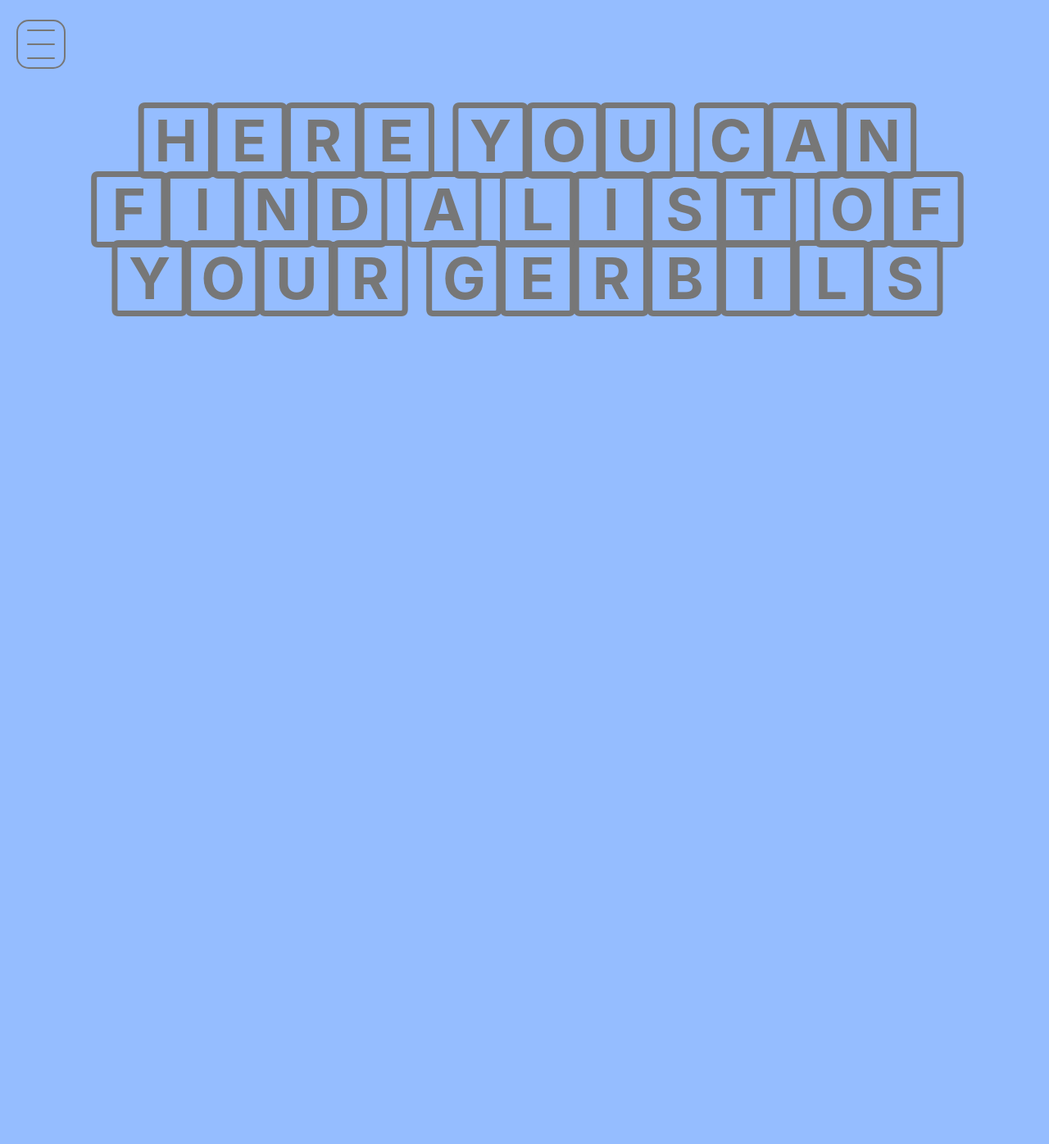
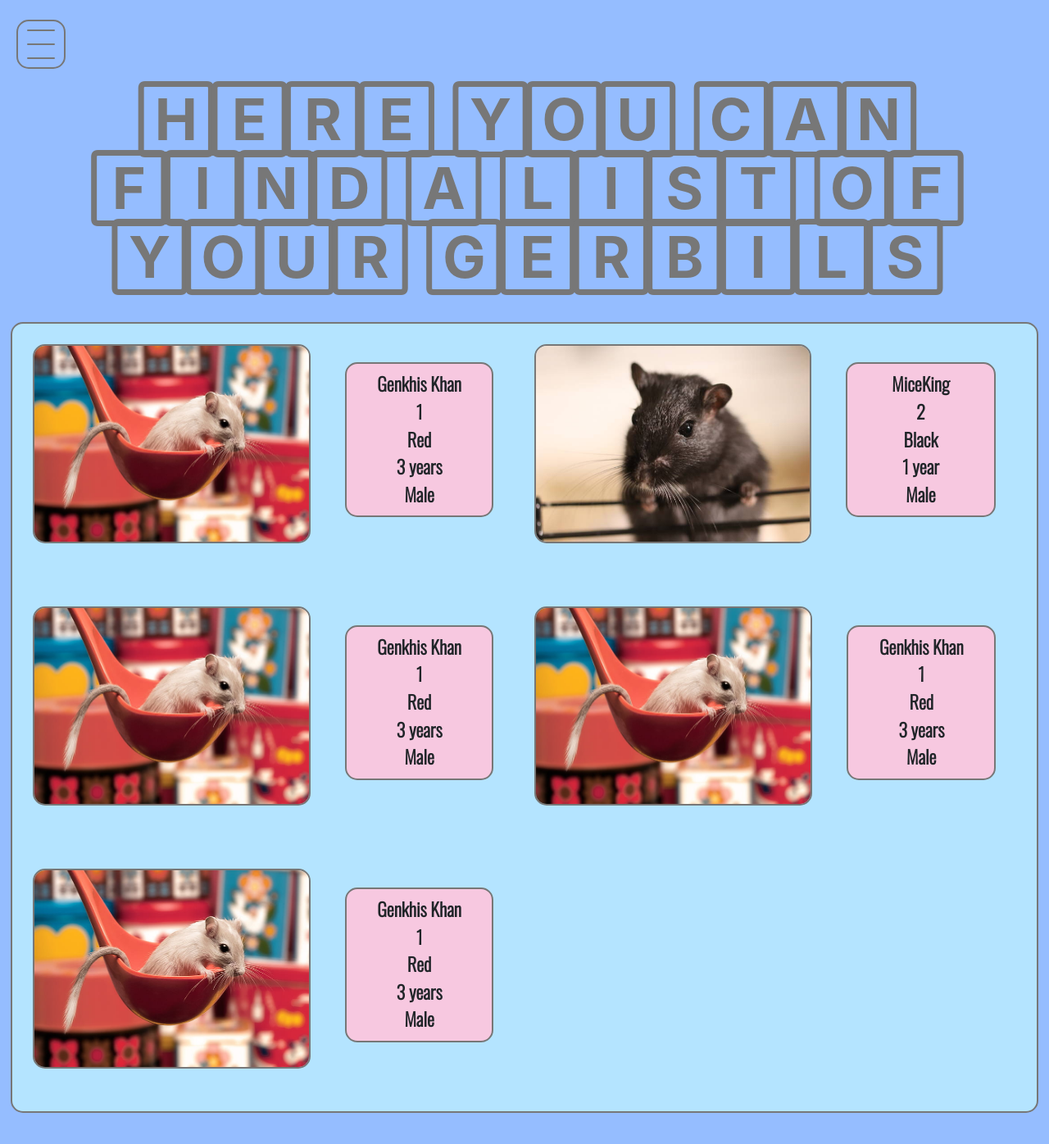
Before and after one commit to norka2233/gerbil_django_project, a Django app: page / in a window 1280 px wide. Shown: the whole page at 82% size. Before the commit the page ends 386 px from the top, so only its background shows below. Run offline with Django 4.2, Linux system fonts and the light colour scheme; data comes from the database, SQL or seed files in the repository; some libraries are stand-ins or nearby versions.

Commit message:
gerbilpage design page

```diff
--- a/gerbil/gerbil/static/gerbil_animal/base.css
+++ b/gerbil/gerbil/static/gerbil_animal/base.css
@@ -1,10 +1,7 @@
 html {
   width: 100%;
-  font-size: 10px;
   font-weight: normal;
   font-family: sans-serif;
-  font-family: "OpenSansCondensed-Light";
-
 }
 
 .navigation_bar {
--- a/gerbil/gerbil/static/gerbil_animal/gerbilpage.css
+++ b/gerbil/gerbil/static/gerbil_animal/gerbilpage.css
@@ -1,12 +1,9 @@
-html {
+
+body {
   background-color: #95BDFF;
 }
-
 .gerbil_page_text {
-    flex: auto;
     background-color: #95BDFF;
-
-
  }
 
 h1 {
@@ -15,7 +12,56 @@ h1 {
     font-weight: normal;
     font-size: 70px;
     text-align: center;
-    margin-top: 10%;
+    margin-top: 8%;
     letter-spacing: -0.1em;
+    }
+
+.profiles_block {
+    display: flex;
+    flex-direction: row;
+    flex-flow: row wrap;
+    background-color: #B4E4FF;
+    width 90%;
+    border-radius: 15px;
+    border: 2px solid #777;
+    margin: 3% 1%;
 
 }
+
+.profile_box {
+    display: flex;
+    margin: 2% 2%;
+    width: 45%
+}
+
+.gerbil_picture_file {
+    position: relative;
+    width: 100%;
+    height: 90%;
+    float: left;
+    border-radius: 15px;
+    border: 2px solid #777;
+}
+
+.profile_text_info {
+    text-align: center;
+    border-radius: 15px;
+    border: 2px solid #777;
+    background-color: #F7C8E0;
+    margin-left: 2%;
+    width: 35%;
+    height: 70%;
+    font-family: Oswald;
+    font-weight: bold;
+    font-color: #777;
+    margin-top: 4%;
+    margin-left: 7.5%;
+}
+
+.profile_point {
+    display: flex;
+    flex-direction: column;
+    text-align: center;
+    font-size: 1.4em;
+    margin-top: 4%;
+}
--- /dev/null
+++ b/gerbil/gerbil/static/gerbil_animal/gerbilpage.js
@@ -0,0 +1,10 @@
+var prevScrollpos = window.pageYOffset;
+window.onscroll = function() {
+  var currentScrollPos = window.pageYOffset;
+  if (prevScrollpos > currentScrollPos) {
+    document.getElementById("navbar").style.top = "0";
+  } else {
+    document.getElementById("navbar").style.top = "-50px";
+  }
+  prevScrollpos = currentScrollPos;
+}
--- a/gerbil/gerbil/templates/gerbil_animal/base.html
+++ b/gerbil/gerbil/templates/gerbil_animal/base.html
@@ -10,10 +10,13 @@
         {% bootstrap_messages %}
         {% load static %}
         <link rel="shortcut icon" type="image/ico" href="{% static 'pictures/gerbil_favicon.ico' %}"/>
+        <link rel="preconnect" href="https://fonts.googleapis.com">
+        <link rel="preconnect" href="https://fonts.gstatic.com" crossorigin>
+        <link href="https://fonts.googleapis.com/css2?family=Oswald:wght@300&display=swap" rel="stylesheet">
 
     </head>
     <body>
-        <div class="navigation_bar">
+        <div class="navigation_bar" id="navbar">
             <input type="checkbox" id="ham-menu">
             <label for="ham-menu">
                 <div class="hide-des">
@@ -40,5 +43,6 @@
         </div>
         {% block content %}
         {% endblock %}
+        <script src="{% static 'gerbil_animal/gerbilpage.js' %}"></script>
     </body>
 </html>
--- a/gerbil/gerbil/templates/gerbil_animal/gerbilpage.html
+++ b/gerbil/gerbil/templates/gerbil_animal/gerbilpage.html
@@ -4,12 +4,91 @@
 
 <link rel="stylesheet" href="{% static 'gerbil_animal/gerbilpage.css' %}">
 <link rel="stylesheet" href="{% static 'gerbil_animal/base.css' %}">
+<link rel="preconnect" href="https://fonts.googleapis.com">
+<link rel="preconnect" href="https://fonts.gstatic.com" crossorigin>
+<link href="https://fonts.googleapis.com/css2?family=Oswald:wght@300&display=swap" rel="stylesheet">
+
 <title>Gerbil Page</title>
 
 
 <div class="gerbil_page_text">
     <h1><b>🄷🄴🅁🄴 🅈🄾🅄 🄲🄰🄽 🄵🄸🄽🄳 🄰 🄻🄸🅂🅃 🄾🄵 🅈🄾🅄🅁 🄶🄴🅁🄱🄸🄻🅂</b> </h1>
 </div>
+
+<div class="profiles_block">
+    <div class="profile_box">
+        <div class="profile_picture">
+            <img class="gerbil_picture_file" src="{% static 'pictures/1_red_gerbil.jpeg' %}" alt="gerbil_logo" class="gerbil_logo">
+        </div>
+        <div class="profile_text_info">
+            <div class="profile_point">
+                <div>Genkhis Khan</div>
+                <div>1</div>
+                <div>Red</div>
+                <div>3 years</div>
+                <div>Male</div>
+            </div>
+        </div>
+    </div>
+    <div class="profile_box">
+        <div class="profile_picture">
+            <img class="gerbil_picture_file" src="{% static 'pictures/2_black_gerbil.jpeg' %}" alt="gerbil_logo" class="gerbil_logo">
+        </div>
+        <div class="profile_text_info">
+            <div class="profile_point">
+                <div>MiceKing</div>
+                <div>2</div>
+                <div>Black</div>
+                <div>1 year</div>
+                <div>Male</div>
+            </div>
+        </div>
+    </div>
+    <div class="profile_box">
+        <div class="profile_picture">
+            <img class="gerbil_picture_file" src="{% static 'pictures/1_red_gerbil.jpeg' %}" alt="gerbil_logo" class="gerbil_logo">
+        </div>
+        <div class="profile_text_info">
+            <div class="profile_point">
+                <div>Genkhis Khan</div>
+                <div>1</div>
+                <div>Red</div>
+                <div>3 years</div>
+                <div>Male</div>
+            </div>
+        </div>
+    </div>
+    <div class="profile_box">
+        <div class="profile_picture">
+            <img class="gerbil_picture_file" src="{% static 'pictures/1_red_gerbil.jpeg' %}" alt="gerbil_logo" class="gerbil_logo">
+        </div>
+        <div class="profile_text_info">
+            <div class="profile_point">
+                <div>Genkhis Khan</div>
+                <div>1</div>
+                <div>Red</div>
+                <div>3 years</div>
+                <div>Male</div>
+            </div>
+        </div>
+    </div>
+    <div class="profile_box">
+        <div class="profile_picture">
+            <img class="gerbil_picture_file" src="{% static 'pictures/1_red_gerbil.jpeg' %}" alt="gerbil_logo" class="gerbil_logo">
+        </div>
+        <div class="profile_text_info">
+            <div class="profile_point">
+                <div>Genkhis Khan</div>
+                <div>1</div>
+                <div>Red</div>
+                <div>3 years</div>
+                <div>Male</div>
+            </div>
+        </div>
+    </div>
+
+</div>
+
 {% endblock %}
 
 <!--        {% if gerbil_list %}-->
--- a/gerbil/gerbil/templates/gerbil_animal/homepage.html
+++ b/gerbil/gerbil/templates/gerbil_animal/homepage.html
@@ -16,6 +16,9 @@
     </div>
 </div>
 
+
+
+
 {% endblock %}
 
 
```
Also changed, not shown: gerbil/gerbil/static/pictures/1_red_gerbil.jpeg (added), gerbil/gerbil/static/pictures/2_black_gerbil.jpeg (added).
